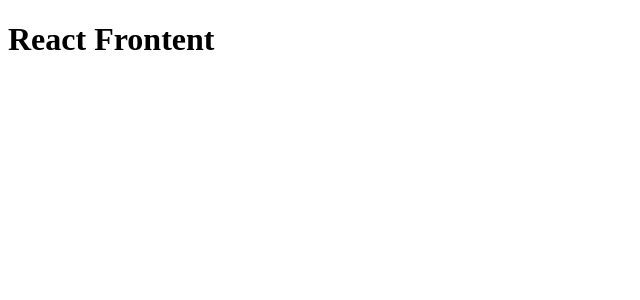
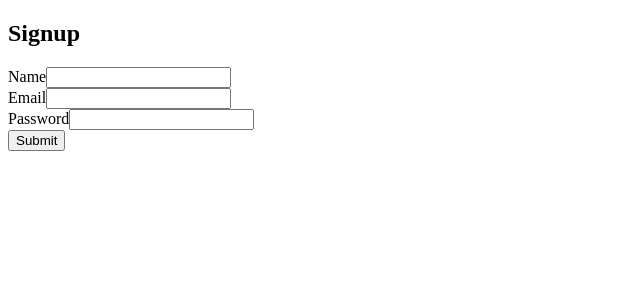
Before and after one commit to shahshubh/socialApp-MERN, a React (Create React App) app in the folder client/: page /signup in a window 1280 px wide. Shown: the top 300 px of the page, without its empty margins (0-640 px from the left). Built offline with nearby package versions, Linux system fonts and the light colour scheme.

Commit message:
added signup page

```diff
--- a/client/package.json
+++ b/client/package.json
@@ -8,6 +8,7 @@
     "@testing-library/user-event": "^7.2.1",
     "react": "^16.13.1",
     "react-dom": "^16.13.1",
+    "react-router-dom": "^5.1.2",
     "react-scripts": "3.4.1"
   },
   "scripts": {
--- a/client/src/App.js
+++ b/client/src/App.js
@@ -1,11 +1,12 @@
 import React from 'react';
+import { BrowserRouter } from 'react-router-dom';
+import MainRouter from './MainRouter';
 
-function App() {
-  return (
-    <div className="container">
-      <h1>React Frontent</h1>
-    </div>
-  );
-}
+const App = () => (
+  <BrowserRouter>
+    <MainRouter />
+  </BrowserRouter>
+);
+
 
 export default App;
--- /dev/null
+++ b/client/src/MainRouter.js
@@ -0,0 +1,16 @@
+import React from 'react';
+import { Route, Switch } from 'react-router-dom';
+
+import Home from './core/Home';
+import Signup from './user/Signup';
+
+const MainRouter = () => (
+    <div>
+        <Switch>
+            <Route exact path="/" component={Home} />
+            <Route exact path="/signup" component={Signup} />
+        </Switch>
+    </div>
+);
+
+export default MainRouter;
--- /dev/null
+++ b/client/src/core/Home.js
@@ -0,0 +1,10 @@
+import React from 'react';
+
+const Home = () => (
+    <div className="jumbotron">
+        <h2>Home</h2>
+        <p className="lead">Welcome to React Frontend</p>
+    </div>
+);
+
+export default Home;
--- /dev/null
+++ b/client/src/user/Signup.js
@@ -0,0 +1,98 @@
+import React, { Component } from 'react';
+
+class Signup extends Component {
+    constructor(){
+        super();
+        this.state = {
+            name: "",
+            email: "",
+            password: "",
+            error: ""
+        }
+    }
+
+    handleChange = e => {
+        this.setState({
+            [e.target.name]: e.target.value
+        });
+    };
+
+    clickSubmit = e => {
+        e.preventDefault();
+        const { name, email, password } = this.state;
+        const user = { name, email, password };
+        // console.log(user);
+        this.signup(user)
+        .then(data => {
+            if(data.error){
+                this.setState({error: data.error});
+            } else {
+                this.setState({
+                    name: "",
+                    email: "",
+                    password: "",
+                    error: ""
+                });
+            }
+        });
+    };
+
+    signup = (user) => {
+        return fetch("http://localhost:8080/signup", {
+            method: "POST",
+            headers: {
+                Accept: "application/json",
+                "Content-Type": "application/json"
+            },
+            body: JSON.stringify(user)
+        })
+        .then(res => {
+            return res.json()
+        })
+        .catch(err => console.log(err));
+    }
+
+    render(){
+        const { name, email, password } = this.state;
+        return (
+            <div className="container">
+                <h2 className="mt-5 mb-5">Signup</h2>
+                <form>
+                    <div className="form-group">
+                        <label className="text-muted">Name</label>
+                        <input
+                            onChange={this.handleChange}
+                            name="name"
+                            type="text"
+                            className="form-control"
+                            value={name}
+                        />
+                    </div>
+                    <div className="form-group">
+                        <label className="text-muted">Email</label>
+                        <input
+                            onChange={this.handleChange}
+                            type="email"
+                            name="email"
+                            className="form-control"
+                            value={email}
+                        />
+                    </div>
+                    <div className="form-group">
+                        <label className="text-muted">Password</label>
+                        <input
+                            onChange={this.handleChange}
+                            type="password"
+                            name="password"
+                            className="form-control"
+                            value={password}
+                        />
+                    </div>
+                    <button onClick={this.clickSubmit} className="btn btn-raised btn-primary">Submit</button>
+                </form>
+            </div>
+        );
+    }
+}
+
+export default Signup;
```
Also changed, not shown: 1 other file (tests, documents, lock files or other folders).
